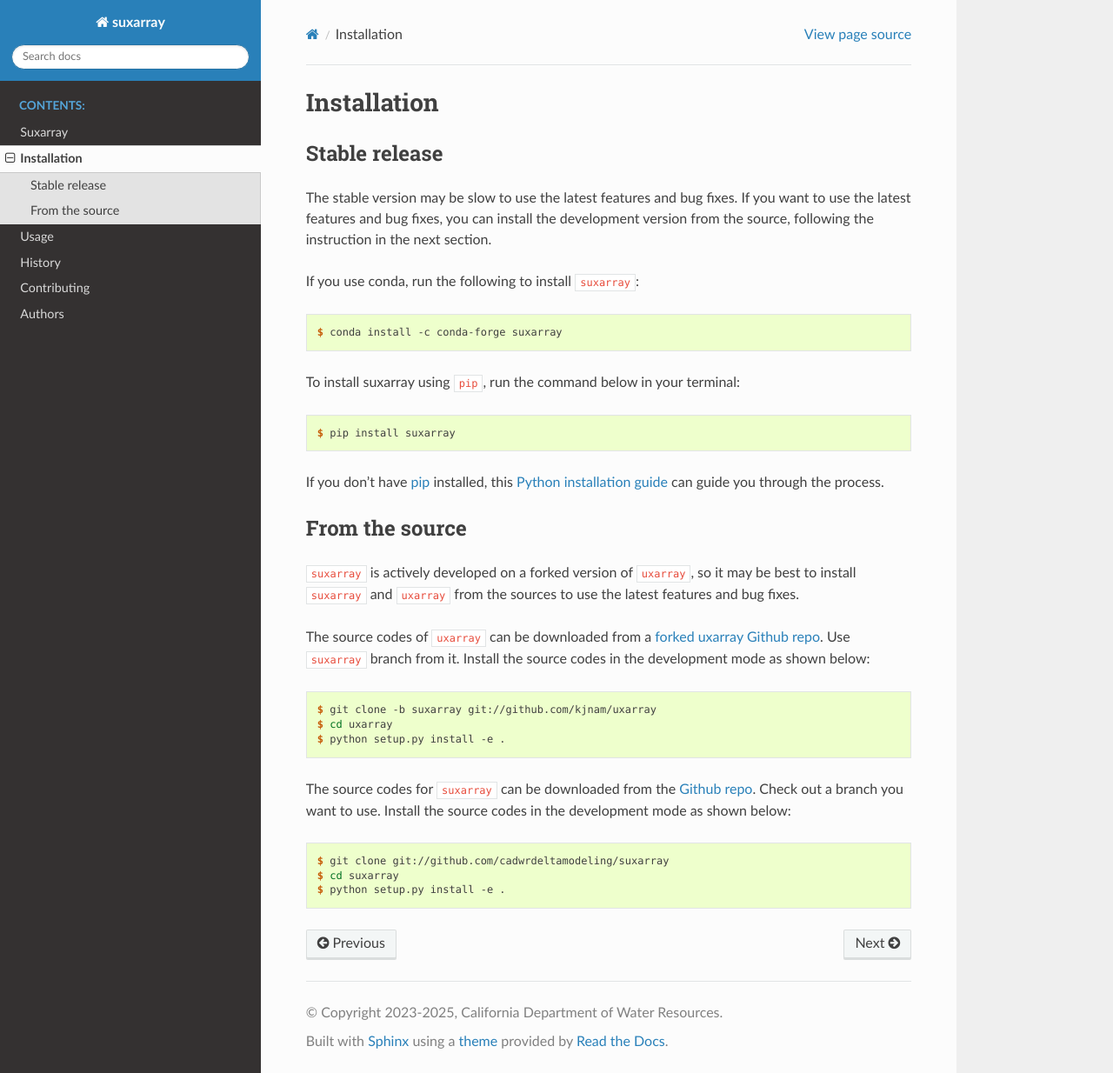
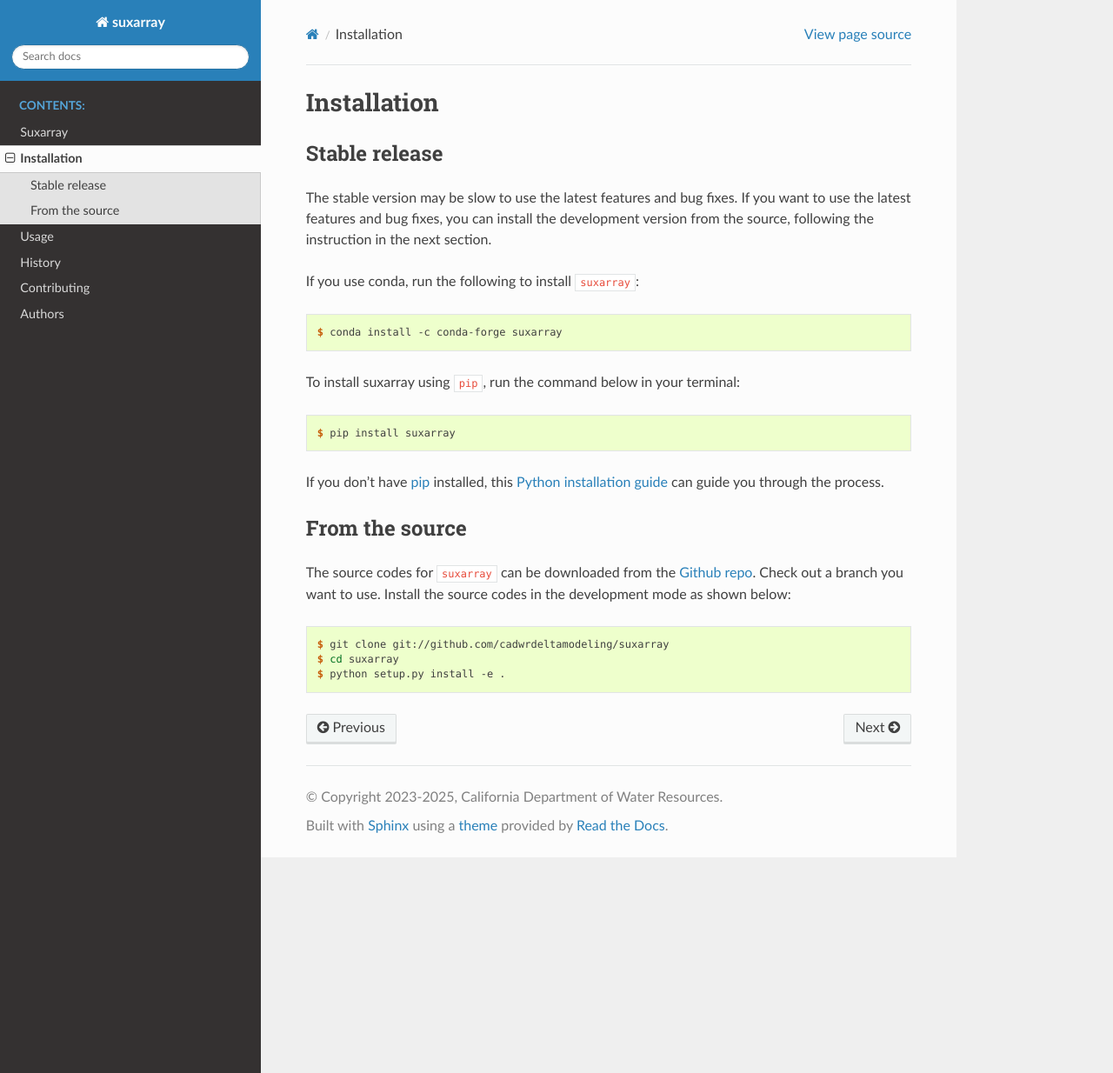
Before and after one commit to CADWRDeltaModeling/suxarray, a Sphinx documentation site: the page built from docs/installation.rst, in a window 1280 px wide and 1234 px high. Shown: the whole window at 87% size. Built offline with Sphinx 7.4.7 and the Read the Docs theme 3.1.0, drawn with Linux system fonts in a browser that asks for light colours; pages that are not in the unit, such as notebooks, are missing from menus.

Commit message:
Remove forked uxarray instruction
The forked version of uxarray is not needed anymore. An instruction
about it is removed from the documentation.

```diff
--- a/docs/installation.rst
+++ b/docs/installation.rst
@@ -32,16 +32,6 @@ you through the process.
 From the source
 ---------------
 
-``suxarray`` is actively developed on a forked version of ``uxarray``, so it may be best to install ``suxarray`` and ``uxarray`` from the sources to use the latest features and bug fixes.
-
-The source codes of ``uxarray`` can be downloaded from a `forked uxarray Github repo`_.  Use ``suxarray`` branch from it. Install the source codes in the development mode as shown below:
-
-.. code-block:: console
-
-    $ git clone -b suxarray git://github.com/kjnam/uxarray
-    $ cd uxarray
-    $ python setup.py install -e .
-
 The source codes for ``suxarray`` can be downloaded from the `Github repo`_. Check out a branch you want to use. Install the source codes in the development mode as shown below:
 
 .. code-block:: console
@@ -50,6 +40,5 @@ The source codes for ``suxarray`` can be downloaded from the `Github repo`_. Che
     $ cd suxarray
     $ python setup.py install -e .
 
-.. _forked uxarray Github repo: https://github.com/kjnam/uxarray
 .. _Github repo: https://github.com/cadwrdeltamodeling/suxarray
 .. _tarball: https://github.com/cadwrdeltamodeling/suxarray/tarball/main
```
